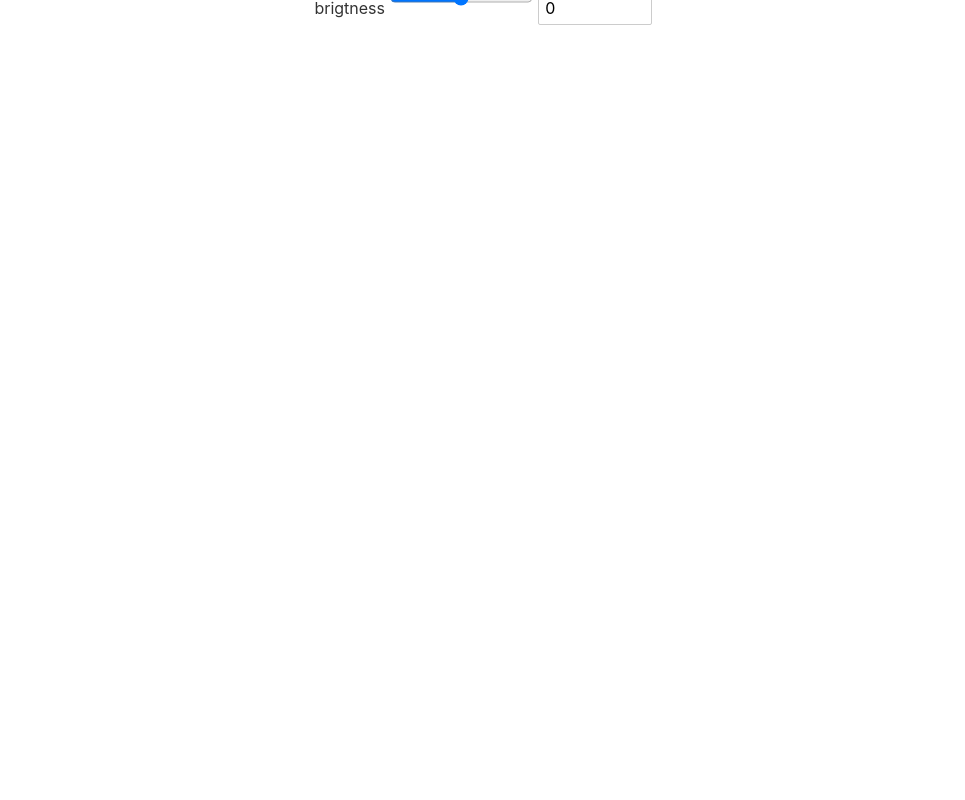
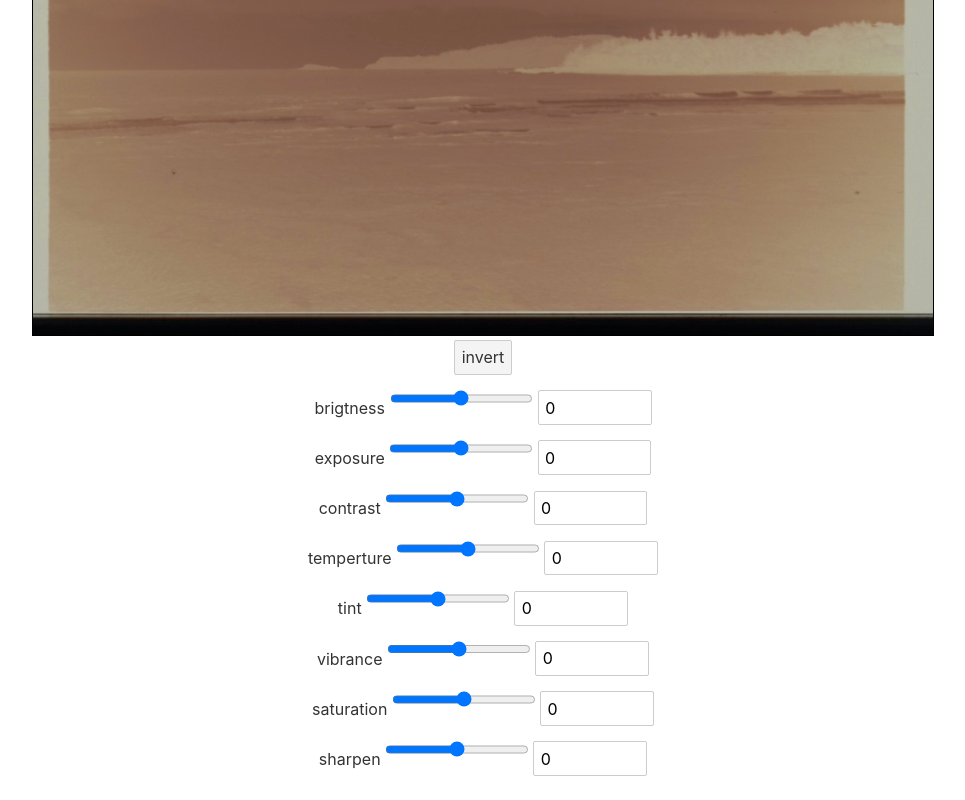
Before and after one commit to mattfmiller/svelte-canvas, a Svelte app: page / in a window 1280 px wide. Shown: the part 894-1694 px from the top of the page, without its empty margins (157-1122 px from the left). Before the commit the page ends 943 px from the top, so only its background shows below. Built offline with nearby package versions, Linux system fonts and the light colour scheme.

Commit message:
feat: add additional basic filters

```diff
--- a/src/App.svelte
+++ b/src/App.svelte
@@ -3,8 +3,8 @@
   import Canvas1 from "./components/Canvas1.svelte";
 
   const src = "assets/overview.jpg";
-  const width = 600;
-  const height = 400;
+  const width = 900;
+  const height = 600;
   let image: HTMLImageElement;
 
   onMount(async () => {
--- a/src/components/Canvas1.svelte
+++ b/src/components/Canvas1.svelte
@@ -4,12 +4,19 @@
 
   export let image: HTMLImageElement;
 
-  const width = 600;
-  const height = 400;
+  const width = 900;
+  const height = 600;
 
   let canvas1: HTMLCanvasElement;
   let ctx: CanvasRenderingContext2D;
   let brightness = 0;
+  let exposure = 0;
+  let contrast = 0;
+  let colorTemperture = 0;
+  let tint = 0;
+  let saturation = 0;
+  let vibrance = 0;
+  let sharpen = 0;
   let originalImageData: ImageData;
   let shouldInvert: boolean;
 
@@ -24,13 +31,48 @@
     applyFilters();
   }
 
+  function handleExposure(value) {
+    exposure = value;
+    applyFilters();
+  }
+
+  function handleContrast(value) {
+    contrast = value;
+    applyFilters();
+  }
+
+  function handleColorTemperture(value) {
+    colorTemperture = value;
+    applyFilters();
+  }
+
+  function handleTint(value) {
+    tint = value;
+    applyFilters();
+  }
+
+  function handleSaturation(value) {
+    saturation = value;
+    applyFilters();
+  }
+
+  function handleVibrance(value) {
+    vibrance = value;
+    applyFilters();
+  }
+
+  function handleSharpen(value) {
+    sharpen = value;
+    applyFilters();
+  }
+
   function invert() {
     shouldInvert = !shouldInvert;
     applyFilters();
   }
 
   function applyInvert(data: Uint8ClampedArray) {
-    for (var i = 0; i < data.length; i += 4) {
+    for (let i = 0; i < data.length; i += 4) {
       data[i] = 255 - data[i]; // red
       data[i + 1] = 255 - data[i + 1]; // green
       data[i + 2] = 255 - data[i + 2]; // blue
@@ -40,10 +82,134 @@
 
   function applyBrightness(data: Uint8ClampedArray) {
     const adjust = Math.floor(255 * (brightness / 100));
-    for (var i = 0; i < data.length; i += 4) {
+    for (let i = 0; i < data.length; i += 4) {
       data[i] += adjust; // red
       data[i + 1] += adjust; // green
       data[i + 2] += adjust; // blue
+    }
+    return data;
+  }
+
+  // use curves helper eventually
+  function applyExposure(data: Uint8ClampedArray) {
+    const adjust = exposure;
+    // for (let i = 0; i < data.length; i += 4) {
+    //   data[i] += adjust; // red
+    //   data[i + 1] += adjust; // green
+    //   data[i + 2] += adjust; // blue
+    // }
+    return data;
+  }
+
+  // caman filter
+  // function applyContrast(data: Uint8ClampedArray) {
+  //   const adjust = Math.pow((contrast + 100) / 100, 2);
+  //   const filter = (data: number): number =>
+  //     ((data / 255 - 0.5) * adjust + 0.5) * 255;
+  //   for (let i = 0; i < data.length; i += 4) {
+  //     data[i] = filter(data[i]); // red
+  //     data[i + 1] = filter(data[i + 1]); // green
+  //     data[i + 2] = filter(data[i + 2]); // blue
+  //   }
+  //   return data;
+  // }
+
+  // alternate filter
+  function applyContrast(data: Uint8ClampedArray) {
+    const adjust = contrast / 100 + 1; //convert to decimal & shift range: [0..2];
+    const intercept = 128 * (1 - adjust);
+    for (let i = 0; i < data.length; i += 4) {
+      data[i] = data[i] * adjust + intercept; // red
+      data[i + 1] = data[i + 1] * adjust + intercept; // green
+      data[i + 2] = data[i + 2] * adjust + intercept; // blue
+    }
+    return data;
+  }
+
+  function applyColorTemperture(data: Uint8ClampedArray) {
+    const adjust = colorTemperture;
+    for (let i = 0; i < data.length; i += 4) {
+      data[i] += adjust; // red
+      data[i + 2] -= adjust; // blue
+    }
+    return data;
+  }
+
+  function applyTint(data: Uint8ClampedArray) {
+    const adjust = tint;
+    for (let i = 0; i < data.length; i += 4) {
+      data[i + 1] += adjust; // green
+    }
+    return data;
+  }
+
+  function applySaturation(data: Uint8ClampedArray) {
+    const adjust = -0.01 * saturation;
+    for (let i = 0; i < data.length; i += 4) {
+      const max = Math.max(data[i], data[i + 1], data[i + 2]);
+      data[i] += data[i] === max ? 0 : (max - data[i]) * adjust; // red
+      data[i + 1] += data[i + 1] === max ? 0 : (max - data[i + 1]) * adjust; // green
+      data[i + 2] += data[i + 2] === max ? 0 : (max - data[i + 2]) * adjust; // blue
+    }
+    return data;
+  }
+
+  function applyVibrance(data: Uint8ClampedArray) {
+    const adjust = -1 * vibrance;
+    for (let i = 0; i < data.length; i += 4) {
+      const max = Math.max(data[i], data[i + 1], data[i + 2]);
+      const avg = (data[i] + data[i + 1] + data[i + 2]) / 3;
+      const amt = (((Math.abs(max - avg) * 2) / 255) * adjust) / 100;
+      data[i] += data[i] === max ? 0 : (max - data[i]) * amt; // red
+      data[i + 1] += data[i + 1] === max ? 0 : (max - data[i + 1]) * amt; // green
+      data[i + 2] += data[i + 2] === max ? 0 : (max - data[i + 2]) * amt; // blue
+    }
+    return data;
+  }
+
+  // refactor loops?
+  function applySharpen(data: Uint8ClampedArray, w: number, h: number) {
+    const adjust = sharpen / 100;
+    const weights = [
+      0,
+      -adjust,
+      0,
+      -adjust,
+      4 * adjust + 1,
+      -adjust,
+      0,
+      -adjust,
+      0,
+    ];
+    const side = Math.round(Math.sqrt(weights.length));
+    const halfSide = Math.floor(side / 2);
+    for (let y = 0; y < h; y++) {
+      for (let x = 0; x < w; x++) {
+        const sy = y;
+        const sx = x;
+        const dstOff = (y * w + x) * 4;
+        // calculate the weighed sum of the source image pixels that
+        // fall under the convolution matrix
+        let r = 0;
+        let g = 0;
+        let b = 0;
+        for (var cy = 0; cy < side; cy++) {
+          for (var cx = 0; cx < side; cx++) {
+            var scy = sy + cy - halfSide;
+            var scx = sx + cx - halfSide;
+            if (scy >= 0 && scy < h && scx >= 0 && scx < w) {
+              var srcOff = (scy * w + scx) * 4;
+              var wt = weights[cy * side + cx];
+              r += data[srcOff] * wt;
+              g += data[srcOff + 1] * wt;
+              b += data[srcOff + 2] * wt;
+            }
+          }
+        }
+        data[dstOff] = r;
+        data[dstOff + 1] = g;
+        data[dstOff + 2] = b;
+      }
     }
     return data;
   }
@@ -56,6 +222,13 @@
       data = applyInvert(data);
     }
     data = applyBrightness(data);
+    data = applyExposure(data);
+    data = applyContrast(data);
+    data = applyColorTemperture(data);
+    data = applyTint(data);
+    data = applySaturation(data);
+    data = applyVibrance(data);
+    data = applySharpen(data, width, height);
 
     ctx.putImageData(imageData, 0, 0);
   }
@@ -67,6 +240,13 @@
     <button on:click={invert}>invert</button>
   </div>
   <Slider name="brigtness" callback={handleBrightness} />
+  <Slider name="exposure" callback={handleExposure} />
+  <Slider name="contrast" callback={handleContrast} />
+  <Slider name="temperture" callback={handleColorTemperture} />
+  <Slider name="tint" callback={handleTint} />
+  <Slider name="vibrance" callback={handleVibrance} />
+  <Slider name="saturation" callback={handleSaturation} />
+  <Slider name="sharpen" callback={handleSharpen} />
 </div>
 
 <style>
```
